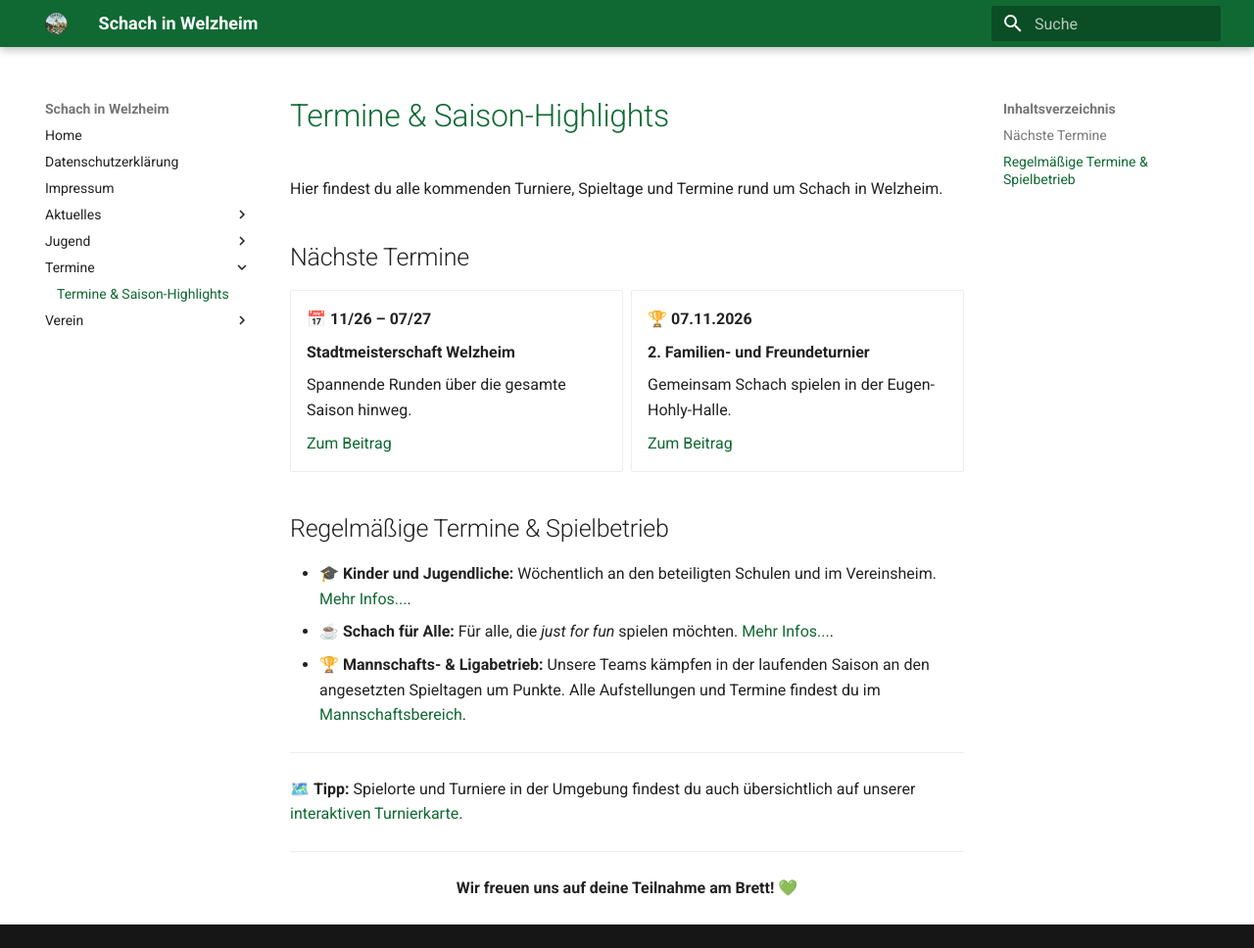
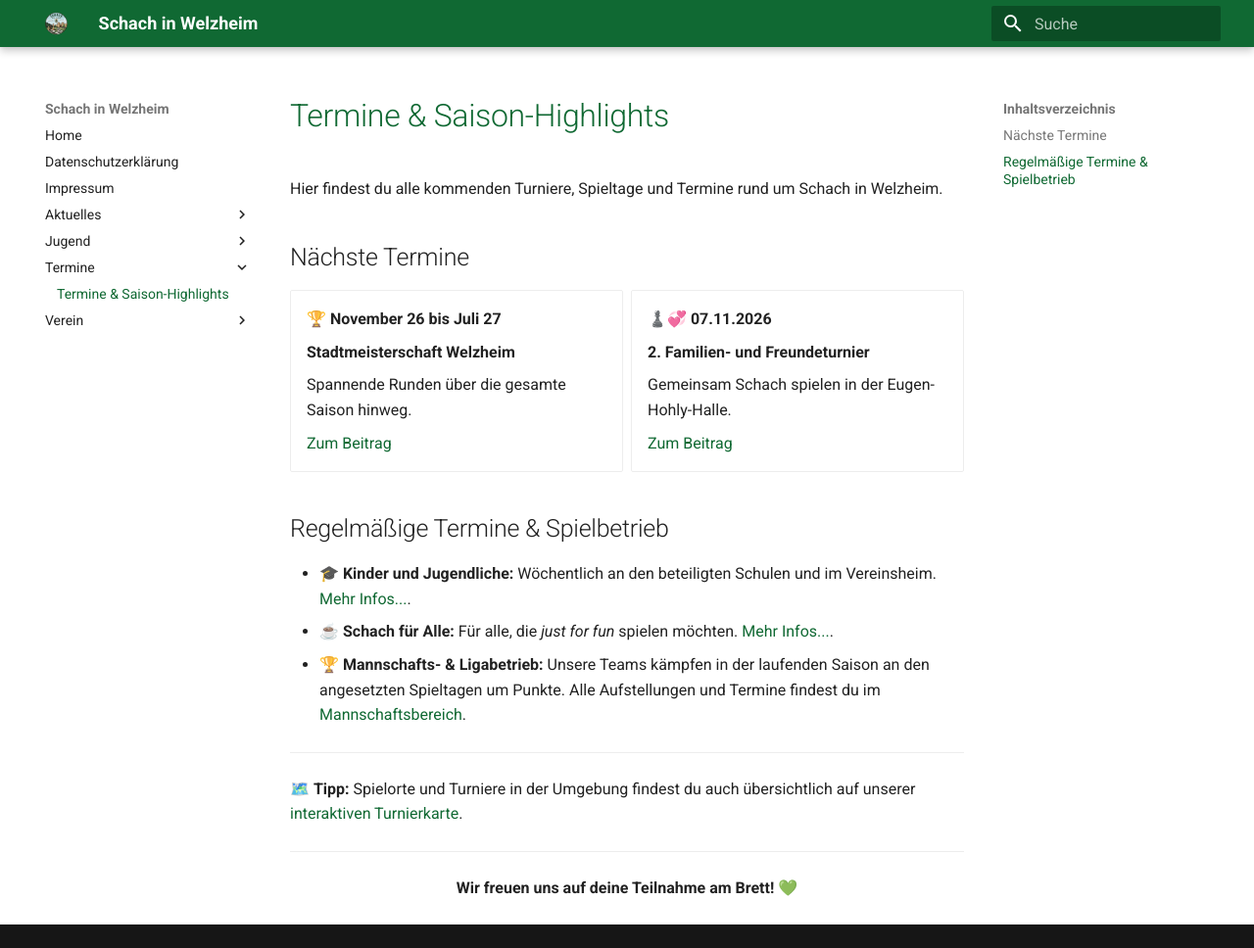
Before and after one commit to schachwelzheim/schachwelzheim, an MkDocs documentation site: the page built from docs/termine/index.md, in a window 1280 px wide and 968 px high. Shown: the whole window at 98% size. Built offline with MkDocs 1.6.1 and Material for MkDocs 9.7.7, drawn with Linux system fonts in a browser that asks for light colours.

Commit message:
Update event dates and titles in index.md

```diff
--- a/docs/termine/index.md
+++ b/docs/termine/index.md
@@ -6,7 +6,7 @@ Hier findest du alle kommenden Turniere, Spieltage und Termine rund um Schach in
 
 <div class="grid cards" markdown>
 
--   __📅 11/26 – 07/27__
+-   __🏆 November 26 bis Juli 27__
 
     **Stadtmeisterschaft Welzheim**
 
@@ -14,7 +14,7 @@ Hier findest du alle kommenden Turniere, Spieltage und Termine rund um Schach in
 
     [Zum Beitrag](../aktuelles/2026-10-07/)
 
--   __🏆 07.11.2026__
+-   __♟️💞 07.11.2026__
 
     **2. Familien- und Freundeturnier**
 
```
